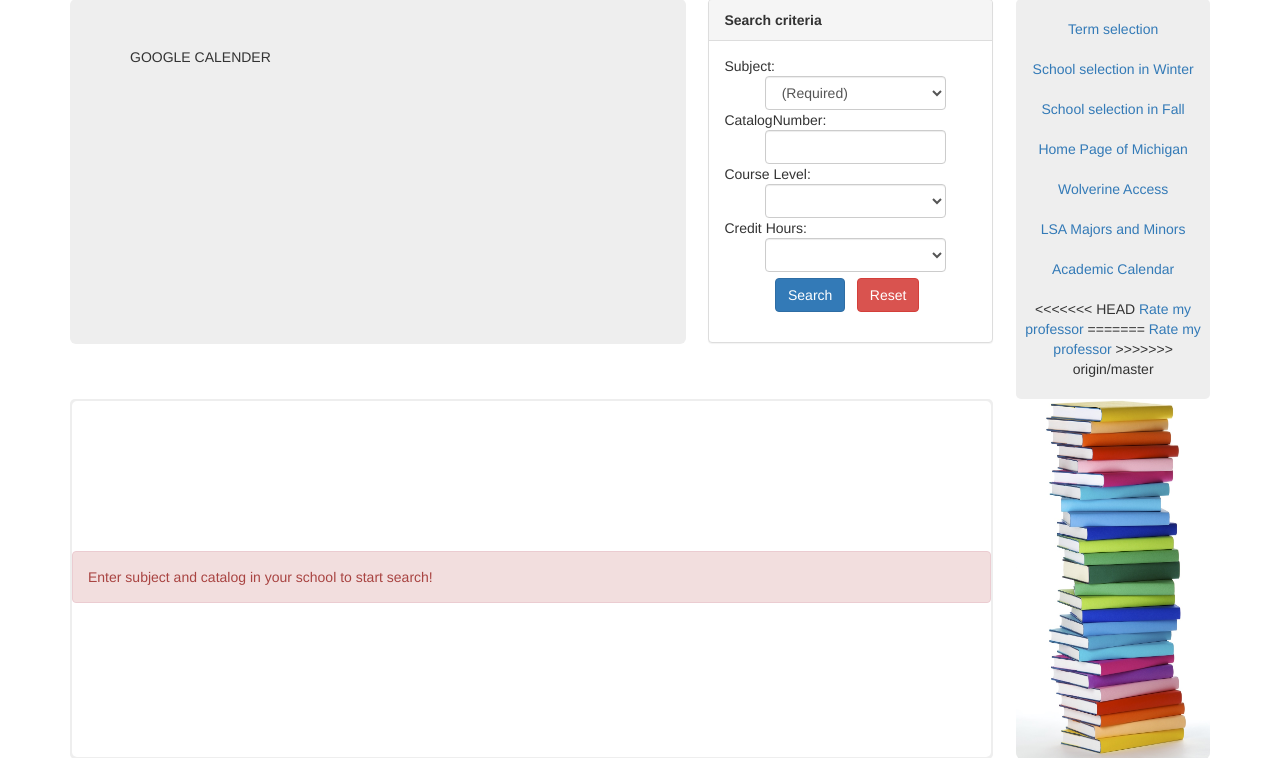
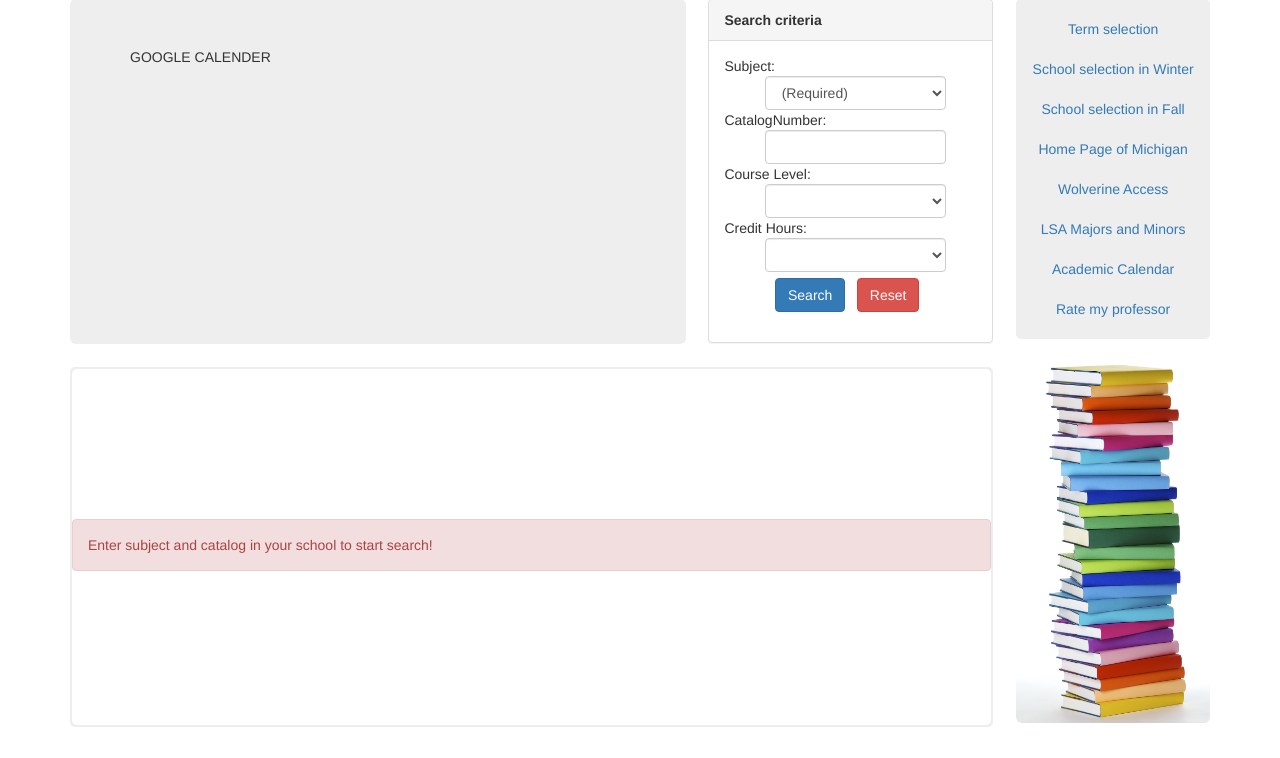
Before and after one commit to yuanluya/SchedulePlanningWebsite, a Python web app: template templates/coreSearchHome.html in a window 1280 px wide. Shown: the part 135-893 px from the top of the page. After the commit the page ends 862 px from the top, so only its background shows below. Run offline with Jinja, Linux system fonts and the light colour scheme; the template is opened without the code that fills it, so the values that code supplies are empty.

Commit message:
Update coreSearchHome.html

```diff
--- a/templates/coreSearchHome.html
+++ b/templates/coreSearchHome.html
@@ -91,11 +91,7 @@
         <a href="http://ro.umich.edu/calendar/">Academic Calendar</a>
         <br>
         <br>
-<<<<<<< HEAD
         <a href="https://www.ratemyprofessors.com/"> Rate my professor</a>
-=======
-        <a href="https://http://www.ratemyprofessors.com/"> Rate my professor</a>
->>>>>>> origin/master
         <br>
         <br>
 	</div>
```
